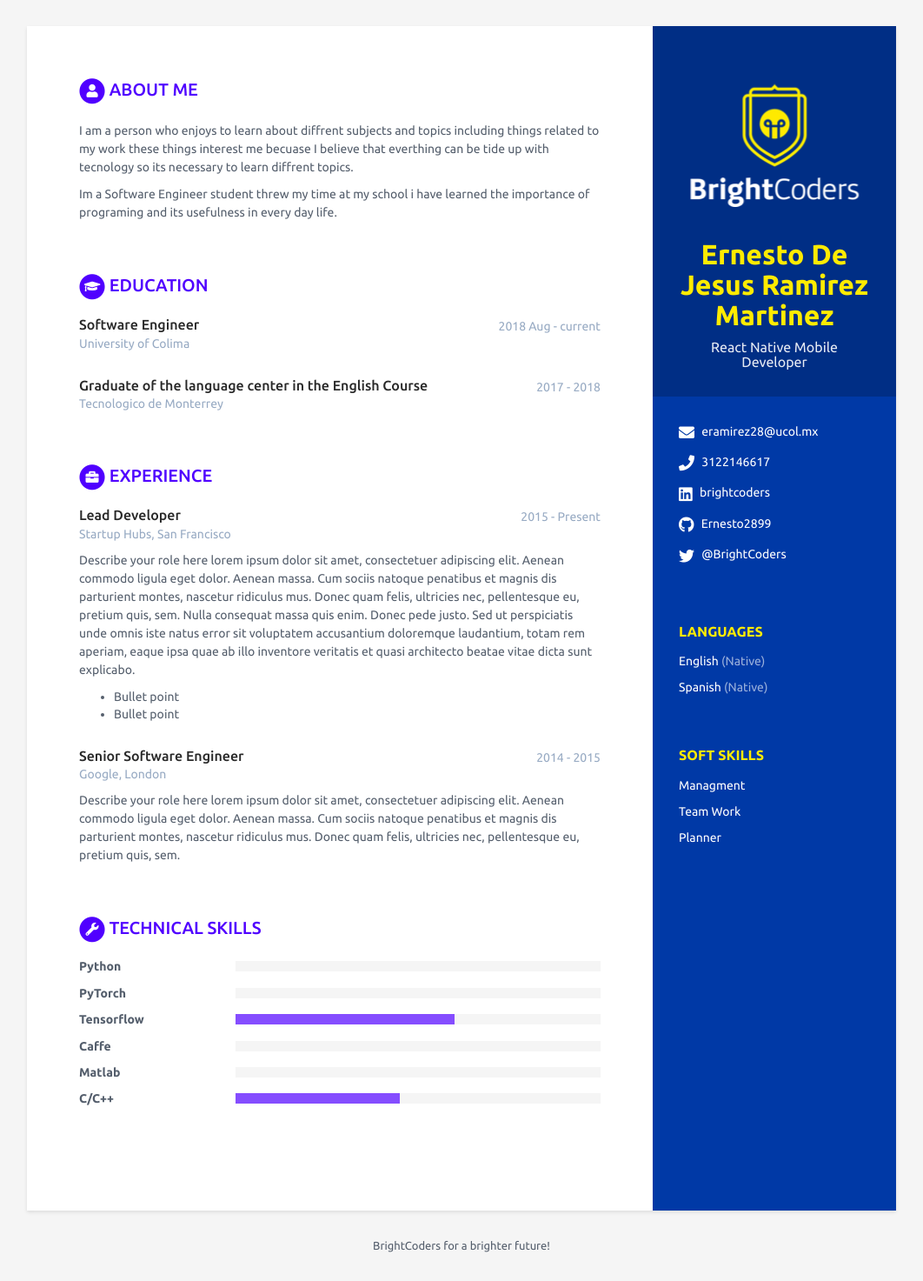
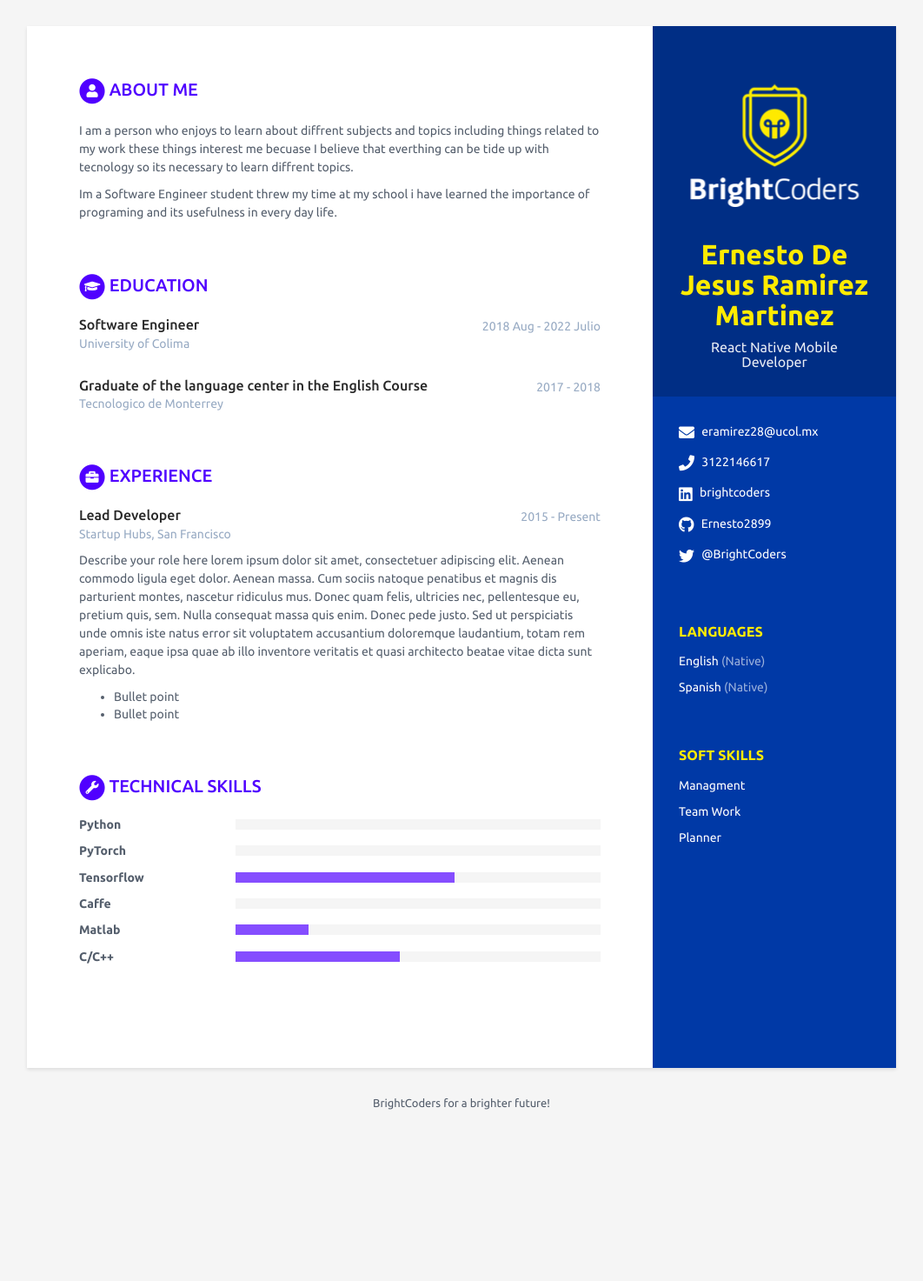
Before and after one commit to BC-MAY-21-RN/scorecard-Ernesto2899, a Jekyll site: the page built from index.html, in a window 1280 px wide. Shown: the whole page at 87% size, without its empty margins (109-1171 px from the left). Built offline with Jekyll 4.4.1, drawn with Linux system fonts in a browser that asks for light colours; after the commit the page ends 1309 px from its top, so only the background shows below that.

Commit message:
Updated Scorecard

```diff
--- a/_data/data.yml
+++ b/_data/data.yml
@@ -57,7 +57,7 @@ career-profile:
 educationcomplete:
   - degree: Software Engineer
     university: University of Colima
-    time: 2018 Aug - current
+    time: 2018 Aug - 2022 Julio
     details: |
 
   - degree: Graduate of the language center in the English Course
@@ -85,15 +85,6 @@ experiences:
         - Bullet point
         - Bullet point
 
-  - role: Senior Software Engineer
-    time: 2014 - 2015
-    company: Google, London
-    details: |
-      Describe your role here lorem ipsum dolor sit amet, consectetuer
-      adipiscing elit. Aenean commodo ligula eget dolor. Aenean massa.
-      Cum sociis natoque penatibus et magnis dis parturient montes,
-      nascetur ridiculus mus. Donec quam felis, ultricies nec,
-      pellentesque eu, pretium quis, sem.
 
 # Registra aquí tus habilidades técnicas, para level utiliza:
 # 20% para Novice
@@ -109,7 +100,7 @@ skills:
       level: 0%
 
     - name: PyTorch
-      level: 00%
+      level: 0%
 
     - name: Tensorflow
       level: 60%
@@ -118,7 +109,7 @@ skills:
       level: 0%
 
     - name: Matlab
-      level: 0%
+      level: 20%
 
     - name: C/C++
       level: 45%
```
